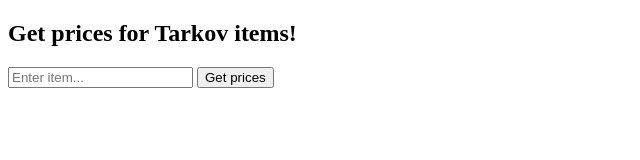
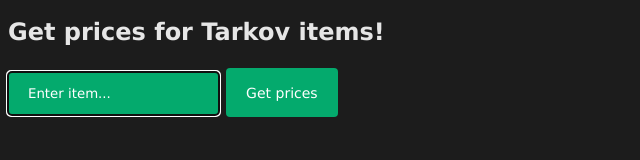
Before and after one commit to timoWantsToBeADev/Tarkov-Price-Checker, a plain HTML site: page index.html in a window 1280 px wide. Shown: the whole page, without its empty margins (0-640 px from the left). Drawn offline with Linux system fonts and the light colour scheme.

Commit message:
added styling and tasks

```diff
--- a/index.html
+++ b/index.html
@@ -8,7 +8,7 @@
     <title>Document</title>
 </head>
 <h2>Get prices for Tarkov items!</h2>
-<input type="text" name="item" id="itemName" placeholder="Enter item...">
+<input type="text" name="item" id="itemName" placeholder="Enter item..." autofocus>
 <label for="item"></label>
 <button type="submit" onclick="fetchData()" id="fetchBtn">Get prices</button><br>
 <div id="items">
@@ -16,6 +16,15 @@
         <h2 id="itemNameEl" hidden>Milk</h2>
         <p id="fleaMarketPriceLabel" hidden>Fleamarket price: <span id="fleaMarketPriceEl"></span></p>
         <p id="traderPriceLabel" hidden>Trader price: <span id="traderPriceEl"></span> by <span id="traderEl"></span></p>
+        <div id="taskTotal" hidden>
+            <p id="tasksTitleEl">Needed for task:</p>
+
+            <div id="taskBoardEl">
+
+
+            </div>
+        </div>
+
     </div>
 
 </div>
--- a/script.js
+++ b/script.js
@@ -5,14 +5,21 @@
         <p id="traderPriceLabel">Trader price: <span id="traderPriceEl"></span> by <span id="traderEl"></span></p>
     </div>     */}
 
-let itemNameElement = document.getElementById("itemNameEl");
-let fleaMarketPriceElement = document.getElementById("fleaMarketPriceEl");
-let traderPriceElement = document.getElementById("traderPriceEl");
-let traderElement = document.getElementById("traderEl");
-let fleaMarketPriceLabelElement = document.getElementById("fleaMarketPriceLabel");
-let traderPriceLabelElement = document.getElementById("traderPriceLabel");
+let taskIDs = [];
+const itemNameElement = document.getElementById("itemNameEl");
+const fleaMarketPriceElement = document.getElementById("fleaMarketPriceEl");
+const traderPriceElement = document.getElementById("traderPriceEl");
+const traderElement = document.getElementById("traderEl");
+const fleaMarketPriceLabelElement = document.getElementById("fleaMarketPriceLabel");
+const traderPriceLabelElement = document.getElementById("traderPriceLabel");
+
+const taskTotal= document.getElementById("taskTotal");
+const tasksTitle = document.getElementById("tasksTitleEl");
+const taskBoardElement = document.getElementById("taskBoardEl");
 
 
+
+// add "Enter" eventlistener
 var input = document.getElementById("itemName");
 input.addEventListener("keypress", function(event) {
   if (event.key === "Enter") {
@@ -25,23 +32,32 @@ function numberWithSpaces(x) {
   return x.toString().replace(/\B(?=(\d{3})+(?!\d))/g, " ");
 }
 
+function clearTasks(){
+ if(taskIDs.length > 0) {
+  taskIDs.forEach(task => {
+    document.getElementById(task).remove()
 
+  });
+
+}
+
+}
 
 
 function displayData(itemsArray){
-
   let items;
   let fleaPrice;
   let highest = 0;
   let highestTrader = {};
 
 
-  console.log(itemsArray[0].name);
-  console.log(itemsArray[0].sellFor);
+  // console.log(itemsArray[0].name);
+  // console.log(itemsArray[0].sellFor);
 
   const sellForArray = itemsArray[0].sellFor;
   const fleaMarketPrice = sellForArray.filter(fleaMarketPriceGetter)[0].price;
   const traderPrices = sellForArray.filter(traderPricesGetter);
+
 
 
   // console.log(`the fleamarket price is ${fleaMarketPrice}`)
@@ -67,6 +83,24 @@ function displayData(itemsArray){
           }
 
 
+   itemsArray[0].usedInTasks.forEach(task => {
+        addTask = document.createElement("p");
+        console.log(addTask);
+        addTask.setAttribute("class", "task");
+        addTask.setAttribute("id", task.id);
+        addTask.textContent = task.name;
+        taskBoardElement.appendChild(addTask);
+        taskTotal.hidden = false;
+        taskIDs.push(task.id);
+});
+
+console.log(taskBoardElement)
+
+
+
+
+
+// DOM manipulation
 itemNameElement.textContent = itemsArray[0].name;
 fleaMarketPriceElement.textContent = `${numberWithSpaces(fleaMarketPrice)} ₽`;
 traderPriceElement.textContent =  `${highestTrader.price} ₽`;
@@ -100,7 +134,7 @@ async function fetchData(){
 
   try {
   const itemName = document.getElementById("itemName").value.toLowerCase();
-  console.log(itemName)
+  clearTasks()
   const response = await
   fetch('https://api.tarkov.dev/graphql',{
       method: 'POST',
@@ -135,6 +169,7 @@ async function fetchData(){
     items = data.data.items;
     displayData(items)
 
+
   }
   catch(error){
     console.error(error)
@@ -142,6 +177,8 @@ async function fetchData(){
     itemNameElement.textContent = `item not found`;
     traderPriceLabelElement.hidden = true;
     fleaMarketPriceLabelElement.hidden = true;
+    taskTotal.hidden = true;
+    taskIDs = [];
 
   }
 
--- a/style.css
+++ b/style.css
@@ -1,10 +1,71 @@
 *, *::after, *::before {
     box-sizing: border-box;
+    font-family: 'Lucida Sans', 'Lucida Sans Regular', 'Lucida Grande', 'Lucida Sans Unicode', Geneva, Verdana, sans-serif;
+    line-height: 1em;
+    background-color: hsl(0, 0%, 11%);
+    color: hsl(0, 0%, 90%);;
 }
 
 
 
+
 #itemCard {
+    margin-top: 20px;
     max-width: 400px;
     padding: 5px;
+    color: hsl(0, 0%, 90%);
+
 }
+
+
+#tasksTitleEl {
+    margin-top: 40px;
+    font-weight: bold;
+    font-size: 1.2em;
+    color: hsl(0, 0%, 90%);
+
+}
+
+.task  {
+    color: hsl(0, 0%, 90%);
+
+}
+
+
+button {
+    background-color: #04AA6D; /* Green */
+    border: none;
+    color: white;
+    padding: 17.5px 20px;
+    text-align: center;
+    text-decoration: none;
+    display: inline-block;
+    font-size: 14px;
+    margin: 4px 2px;
+    cursor: pointer;
+    -webkit-transition-duration: 0.4s; /* Safari */
+    transition-duration: 0.4s;
+    border-radius: 4px;
+  }
+
+button:hover {
+    box-shadow: 0 12px 16px 0 rgba(0,0,0,0.24),0 17px 50px 0 rgba(0,0,0,0.19);
+  }
+
+input{
+
+
+        background-color: #04AA6D;
+
+        color: white;
+        padding: 14px 20px;
+        margin: 8px 0;
+        border: none;
+        border-radius: 4px;
+        cursor: pointer;
+
+}
+
+::placeholder {
+    color: white;
+}
```
